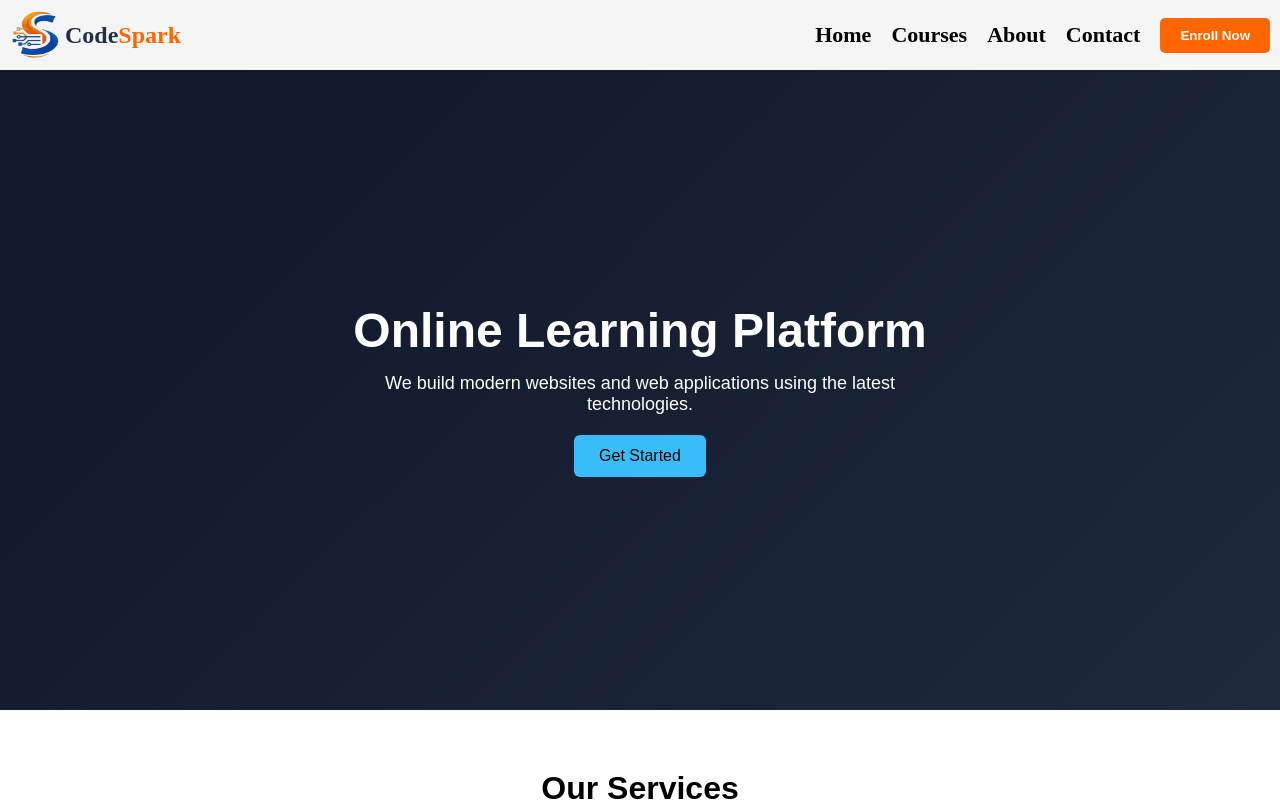
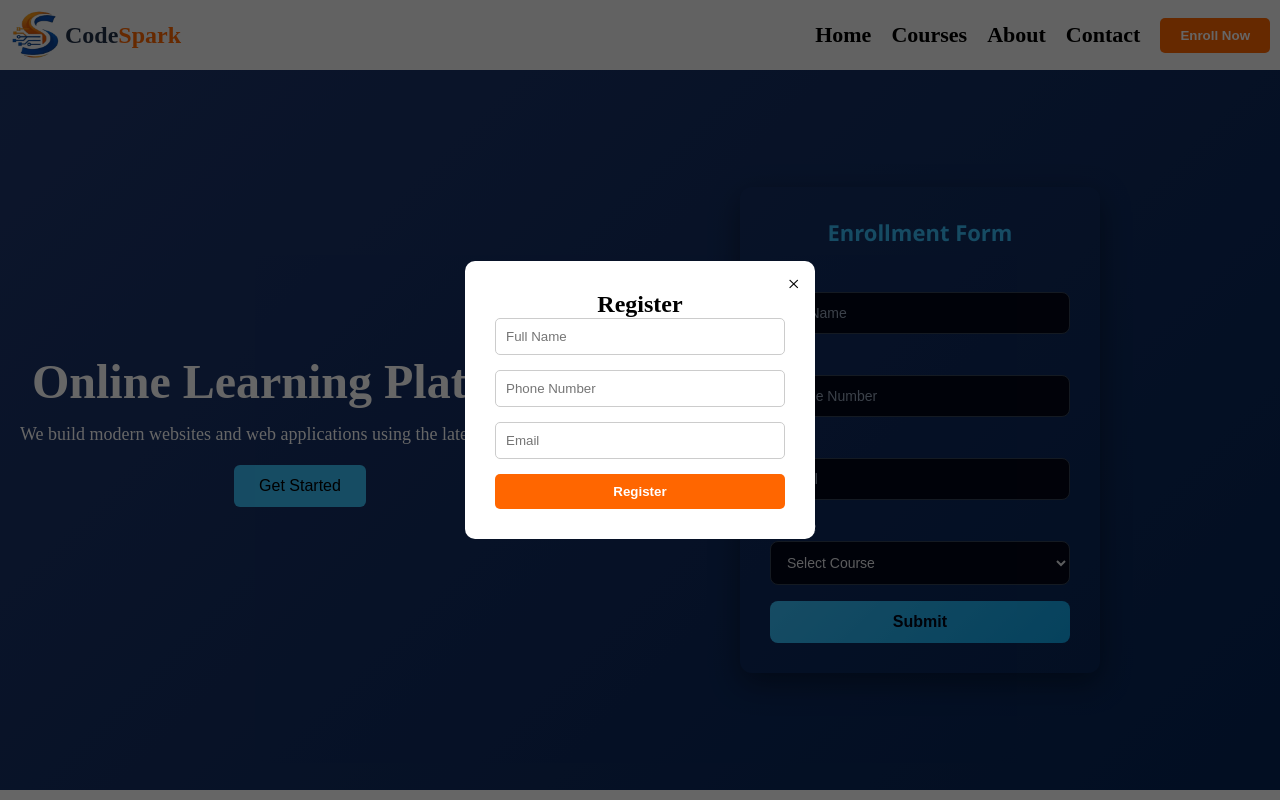
Before and after one commit to Vigneshwaran-M-star/SAN-TECH, a React (Vite) app in the folder frontend/: page / in a window 1280 px wide. Both pictures are taken after a click on the button "Enroll Now". Shown: the top 800 px of the page. Built offline with nearby package versions, Linux system fonts and the light colour scheme.

Commit message:
create hero page

```diff
--- a/frontend/src/components/Navbar.css
+++ b/frontend/src/components/Navbar.css
@@ -46,3 +46,75 @@
     align-items: center;
     gap: 20px;
 }
+
+/* Modal Background */
+.modal-overlay {
+  position: fixed;
+  top: 0;
+  left: 0;
+  width: 100%;
+  height: 100%;
+  background: rgba(0, 0, 0, 0.6);
+  display: flex;
+  justify-content: center;
+  align-items: center;
+  z-index: 1000;
+}
+
+/* Modal Box */
+.modal {
+  background: #fff;
+  padding: 30px;
+  border-radius: 10px;
+  width: 350px;
+  position: relative;
+  animation: slideDown 0.3s ease;
+}
+
+/* Close Button */
+.close-btn {
+  position: absolute;
+  top: 10px;
+  right: 15px;
+  font-size: 22px;
+  cursor: pointer;
+}
+
+/* Form */
+.register-form {
+  display: flex;
+  flex-direction: column;
+  gap: 15px;
+}
+
+.register-form input {
+  padding: 10px;
+  border: 1px solid #ccc;
+  border-radius: 5px;
+}
+
+.register-form button {
+  padding: 10px;
+  background: #ff6600;
+  border: none;
+  color: #fff;
+  font-weight: bold;
+  border-radius: 5px;
+  cursor: pointer;
+}
+
+.register-form button:hover {
+  background: #e65c00;
+}
+
+/* Animation */
+@keyframes slideDown {
+  from {
+    transform: translateY(-40px);
+    opacity: 0;
+  }
+  to {
+    transform: translateY(0);
+    opacity: 1;
+  }
+}
--- a/frontend/src/components/Navbar.jsx
+++ b/frontend/src/components/Navbar.jsx
@@ -1,38 +1,53 @@
 import { Link } from "react-router-dom";
+import { useState } from "react";
 import "./Navbar.css";
 
+function Navbar() {
+  const [showModal, setShowModal] = useState(false);
 
-function Navbar() {
   return (
     <>
       <nav className="navbar">
         <div className="navbar-logo">
           <img src="./src/assets/logo.png" alt="Logo" className="logo-image" />
-          <h1 style={{ color: "#ff6600" ,fontWeight: "bold"}}><span style={{ color: "#213047ff" }}>Code</span>Spark</h1>
+          <h1 style={{ color: "#ff6600", fontWeight: "bold" }}>
+            <span style={{ color: "#213047ff" }}>Code</span>Spark
+          </h1>
         </div>
+
         <div className="navbar-menu">
-            <div>
           <ul className="navbar-links">
-                <li>
-                    <Link to="/">Home</Link>
-                </li>
-                <li>
-                    <Link to="/about">Courses</Link>
-                </li>
-                <li>
-                    <Link to="/about">About</Link>
-                </li>
-                <li>
-                    <Link to="/about">Contact</Link>
-                </li>
+            <li><Link to="/">Home</Link></li>
+            <li><Link to="/about">Courses</Link></li>
+            <li><Link to="/about">About</Link></li>
+            <li><Link to="/about">Contact</Link></li>
           </ul>
-            </div>
+
           <div className="navbar-auth">
-            <button className="enroll-button">Enroll Now</button>
+            <button className="enroll-button" onClick={() => setShowModal(true)}>
+              Enroll Now
+            </button>
           </div>
         </div>
+      </nav>
 
-    </nav>
+      {/* Modal */}
+      {showModal && (
+        <div className="modal-overlay">
+          <div className="modal">
+            <span className="close-btn" onClick={() => setShowModal(false)}>×</span>
+
+            <h2>Register</h2>
+
+            <form className="register-form">
+              <input type="text" placeholder="Full Name" required />
+              <input type="tel" placeholder="Phone Number" required />
+              <input type="email" placeholder="Email" required />
+              <button type="submit">Register</button>
+            </form>
+          </div>
+        </div>
+      )}
     </>
   );
 }
--- a/frontend/src/pages/Home.css
+++ b/frontend/src/pages/Home.css
@@ -1,15 +1,12 @@
-.home {
-  font-family: Arial, sans-serif;
-}
+
 
 /* Hero Section */
 .hero {
-  height: 80vh;
-  background: linear-gradient(135deg, #0f172a, #1e293b);
+  height: 90vh;
+  background: linear-gradient(135deg, #1f366d, #042355);
   color: white;
   display: flex;
-  flex-direction: column;
-  justify-content: center;
+  justify-content: space-around;
   align-items: center;
   text-align: center;
   padding: 20px;
@@ -39,29 +36,115 @@
   background-color: #0ea5e9;
 }
 
-/* Services Section */
-.services {
+/* Registration Form */
+.hero-form {
+  width: 360px;
+  margin: 40px auto;
+  /* background: #0f172a; */
+  padding: 30px;
+  border-radius: 12px;
+  box-shadow: 0 10px 30px rgba(0, 0, 0, 0.4);
+  color: #e5e7eb;
+  font-family: "Segoe UI", Tahoma, sans-serif;
+}
+
+/* Heading */
+.hero-form h2 {
+  text-align: center;
+  margin-bottom: 20px;
+  font-size: 22px;
+  color: #38bdf8;
+}
+
+/* Labels */
+.hero-form label {
+  display: block;
+  text-align: left;
+  margin-bottom: 6px;
+  font-size: 14px;
+  color: #cbd5f5;
+}
+
+/* Inputs & Select */
+.hero-form input,
+.hero-form select {
+  width: 100%;
+  padding: 12px;
+  margin-bottom: 16px;
+  border-radius: 8px;
+  border: 1px solid #334155;
+  background-color: #020617;
+  color: #e5e7eb;
+  font-size: 14px;
+  outline: none;
+  transition: border 0.3s, box-shadow 0.3s;
+}
+
+/* Placeholder */
+.hero-form input::placeholder {
+  color: #94a3b8;
+}
+
+/* Focus State */
+.hero-form input:focus,
+.hero-form select:focus {
+  border-color: #38bdf8;
+  box-shadow: 0 0 0 2px rgba(56, 189, 248, 0.3);
+}
+
+/* Button */
+.hero-form button {
+  width: 100%;
+  padding: 12px;
+  border: none;
+  border-radius: 8px;
+  background: linear-gradient(135deg, #38bdf8, #0ea5e9);
+  color: #020617;
+  font-size: 16px;
+  font-weight: 600;
+  cursor: pointer;
+  transition: transform 0.2s, box-shadow 0.2s;
+}
+
+/* Button Hover */
+.hero-form button:hover {
+  transform: translateY(-2px);
+  box-shadow: 0 8px 20px rgba(56, 189, 248, 0.4);
+}
+
+/* Mobile Responsive */
+@media (max-width: 480px) {
+  .hero-form {
+    margin: 20px;
+    padding: 25px;
+  }
+}
+
+
+
+/* Courses Section */
+.courses {
   padding: 60px 20px;
   text-align: center;
 }
 
-.services h2 {
+.courses h2 {
   font-size: 32px;
   margin-bottom: 30px;
 }
 
-.service-cards {
-  display: flex;
+.course-cards {
+  display: grid;
   justify-content: center;
-  gap: 20px;
-  flex-wrap: wrap;
+  gap: 50px;
+  grid-template-columns: auto auto auto;
 }
 
 .card {
   width: 260px;
   padding: 25px;
   border-radius: 10px;
-  background-color: #f8fafc;
+  background-color: #e3f1ff;
   box-shadow: 0 4px 10px rgba(0, 0, 0, 0.1);
 }
 
--- a/frontend/src/pages/Home.jsx
+++ b/frontend/src/pages/Home.jsx
@@ -2,39 +2,97 @@ import "./Home.css";
 
 function Home() {
   return (
-    <div className="home">
+    <>
+
       {/* Hero Section */}
       <section className="hero">
+        <div>
         <h1>Online Learning Platform</h1>
         <p>
           We build modern websites and web applications using the latest
           technologies.
         </p>
         <button>Get Started</button>
+        </div>
+        <div className="hero-form">
+          <form action="">
+            <h2>Enrollment Form</h2>
+            <label>Name</label>
+            <input type="text" placeholder="Full Name" required />
+             <label>Phone</label>
+            <input type="tel" placeholder="Phone Number" required />
+             <label>Email</label>
+            <input type="email" placeholder="Email" required />
+             <label>Course</label>
+            <select name="course" id="">
+              <option value="">Select Course</option>
+              <option value="Python">Python</option>
+              <option value="SQL">SQL</option>
+              <option value="Django">Django</option>
+              <option value="HTML+CSS">HTML+CSS</option>
+              <option value="JavaScript">JavaScript</option>
+              <option value="React JS">React JS</option>
+              <option value="Data Analytics">Data Analytics</option>
+              <option value="Data Science">Data Science</option>
+              <option value="Python Full Stack">Python Full Stack</option>
+            </select>
+            <button type="submit">Submit</button>
+          </form>
+        </div>
       </section>
 
-      {/* Services Section */}
-      <section className="services">
-        <h2>Our Services</h2>
+      {/* Courses Section */}
+      <section className="courses">
+        <h2>Courses</h2>
 
-        <div className="service-cards">
+        <div className="course-cards">
           <div className="card">
-            <h3>Web Development</h3>
-            <p>Responsive and scalable websites</p>
+            <h3>Python</h3>
+            <p>Beginner and intermediate levels</p>
           </div>
 
           <div className="card">
-            <h3>UI / UX Design</h3>
-            <p>Modern and user-friendly designs</p>
+            <h3>SQL</h3>
+            <p>Database management and queries</p>
           </div>
 
           <div className="card">
-            <h3>Backend Development</h3>
-            <p>Secure APIs and databases</p>
+            <h3>Django</h3>
+            <p>Python web framework </p>
+          </div>
+
+          <div className="card">
+            <h3>HTML+CSS</h3>
+            <p>Responsive web design</p>
+          </div>
+
+          <div className="card">
+            <h3>JavaScript</h3>
+            <p>Dynamic web applications</p>
+          </div>
+
+          <div className="card">
+            <h3>React JS</h3>
+            <p>Building user interfaces</p>
+          </div>
+
+          <div className="card">
+            <h3>Data Analytics</h3>
+            <p>Data visualization and insights</p>
+          </div>
+
+          <div className="card">
+            <h3>Data Science</h3>
+            <p>Machine learning and AI</p>
+          </div>
+
+          <div className="card">
+            <h3>Python Full Stack</h3>
+            <p>Responsive web design</p>
           </div>
         </div>
       </section>
-    </div>
+    </>
   );
 }
 
```
Lines whose indentation alone changed are shown as unchanged.
